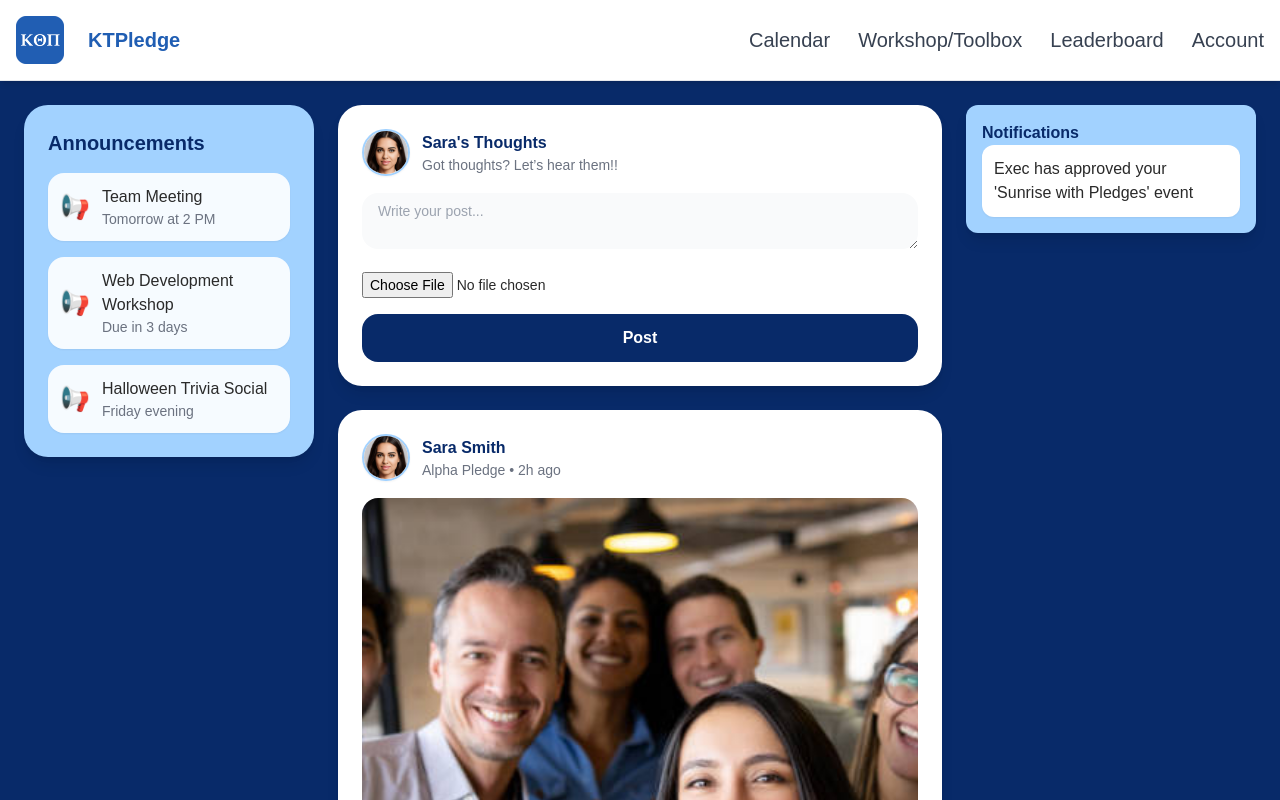
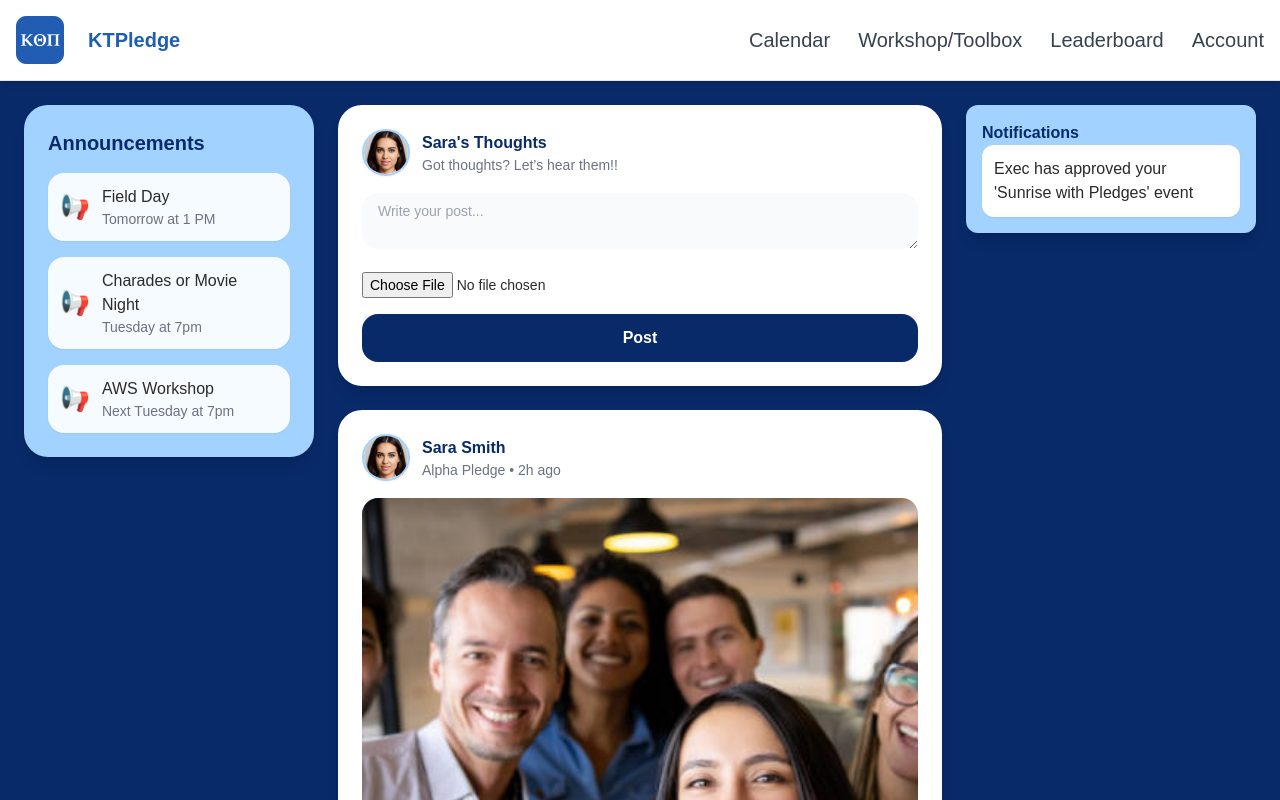
Before and after one commit to HeartyFeels/KTP-Hackathon, a Next.js app in the folder frontend/: page / in a window 1280 px wide. Shown: the top 800 px of the page. Built offline with nearby package versions, Linux system fonts and the light colour scheme.

Commit message:
fixed announcements

```diff
--- a/frontend/src/app/myCalendar/page.tsx
+++ b/frontend/src/app/myCalendar/page.tsx
@@ -34,11 +34,6 @@ const MyCalendar = () => {
         end: new Date(2024, 10, 12, 20, 0),
       },
       {
-        title: 'Social Event',
-        start: new Date(2024, 10, 14, 21, 0),
-        end: new Date(2024, 10, 14, 23, 0),
-      },
-      {
         title: 'AWS Workshop',
         start: new Date(2024, 10, 19, 19, 0),
         end: new Date(2024, 10, 19, 20, 0),
--- a/frontend/src/app/page.tsx
+++ b/frontend/src/app/page.tsx
@@ -48,22 +48,22 @@ export default function Home() {
             <li className="flex items-center gap-3 bg-white/90 p-3 rounded-2xl shadow-sm transition-all hover:shadow-md hover:scale-[1.02]">
               <span className="text-2xl">📢</span>
               <div>
-                <p className="font-medium">Team Meeting</p>
-                <p className="text-sm text-gray-500">Tomorrow at 2 PM</p>
+                <p className="font-medium">Field Day</p>
+                <p className="text-sm text-gray-500">Tomorrow at 1 PM</p>
               </div>
             </li>
             <li className="flex items-center gap-3 bg-white/90 p-3 rounded-2xl shadow-sm transition-all hover:shadow-md hover:scale-[1.02]">
               <span className="text-2xl">📢</span>
               <div>
-                <p className="font-medium">Web Development Workshop</p>
-                <p className="text-sm text-gray-500">Due in 3 days</p>
+                <p className="font-medium">Charades or Movie Night</p>
+                <p className="text-sm text-gray-500">Tuesday at 7pm</p>
               </div>
             </li>
             <li className="flex items-center gap-3 bg-white/90 p-3 rounded-2xl shadow-sm transition-all hover:shadow-md hover:scale-[1.02]">
               <span className="text-2xl">📢</span>
               <div>
-                <p className="font-medium">Halloween Trivia Social</p>
-                <p className="text-sm text-gray-500">Friday evening</p>
+                <p className="font-medium">AWS Workshop</p>
+                <p className="text-sm text-gray-500">Next Tuesday at 7pm</p>
               </div>
             </li>
           </ul>
```
